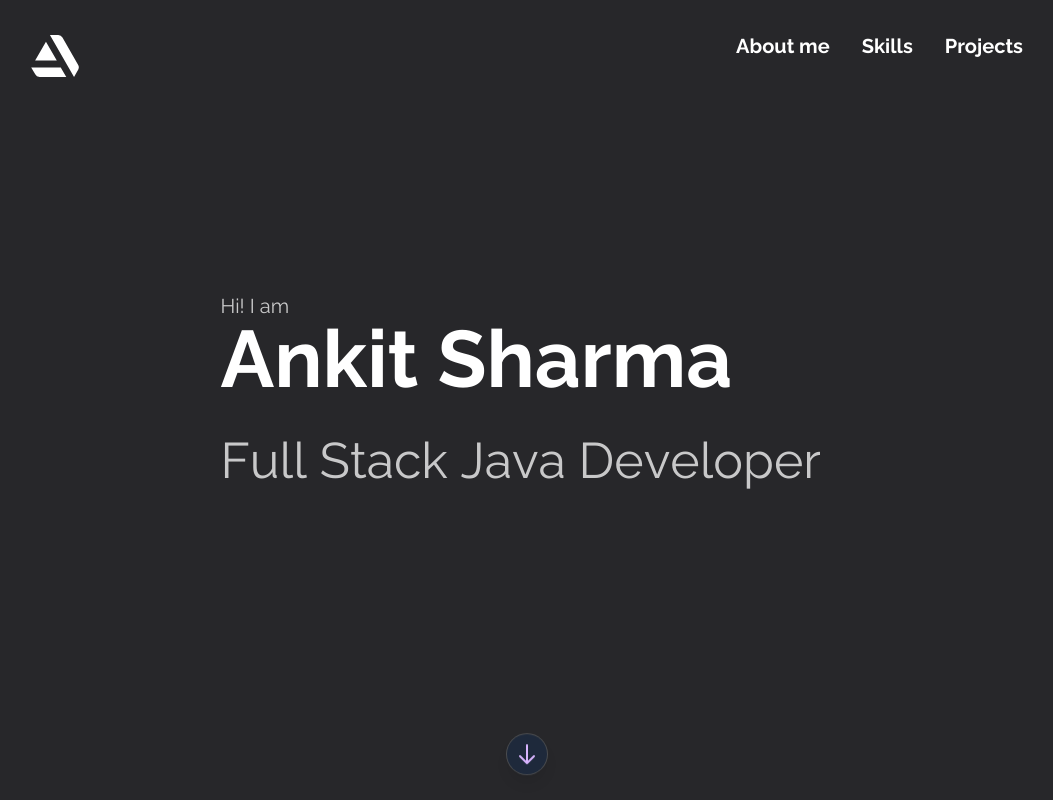
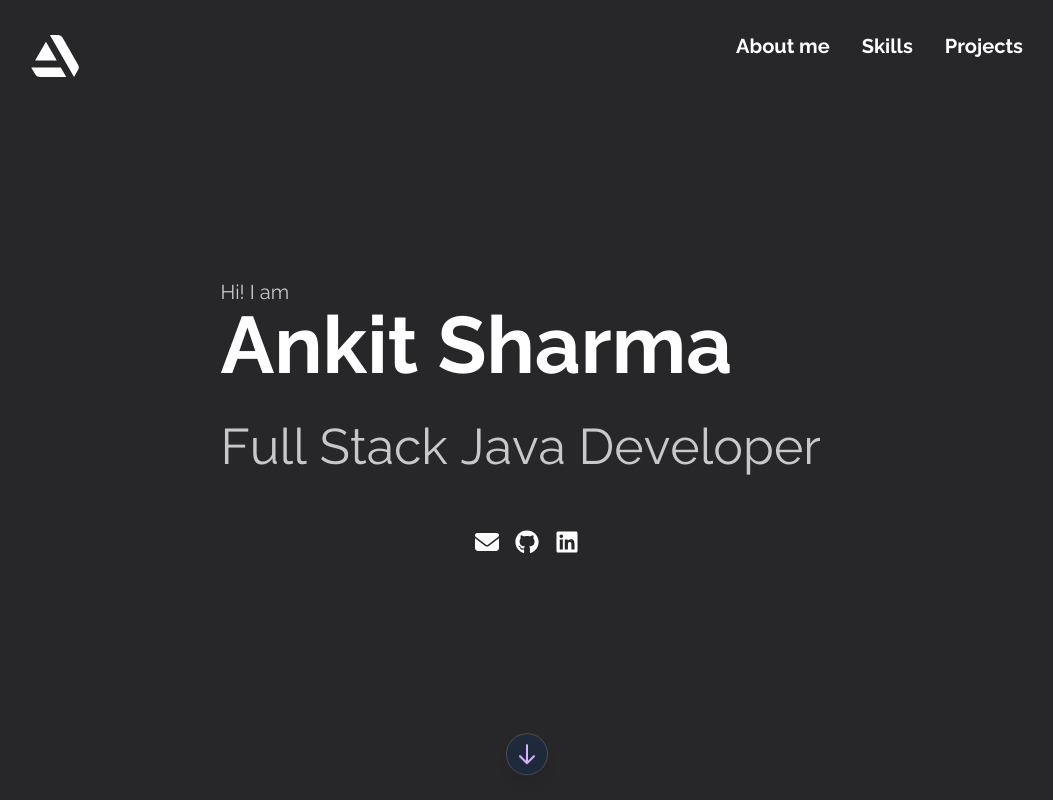
Before and after one commit to darkaster72/darkaster72.github.io, a React (Create React App) app: page / in a window 1280 px wide. Shown: the top 800 px of the page, without its empty margins (113-1166 px from the left). Built offline with nearby package versions, Linux system fonts and the light colour scheme.

Commit message:
added icons

```diff
--- a/package.json
+++ b/package.json
@@ -3,6 +3,10 @@
   "version": "0.1.0",
   "private": true,
   "dependencies": {
+    "@fortawesome/fontawesome-svg-core": "^6.1.1",
+    "@fortawesome/free-brands-svg-icons": "^6.1.1",
+    "@fortawesome/free-solid-svg-icons": "^6.1.1",
+    "@fortawesome/react-fontawesome": "^0.1.18",
     "@testing-library/jest-dom": "^5.15.0",
     "@testing-library/react": "^13.2.0",
     "@testing-library/user-event": "^14.2.0",
--- a/src/components/header/header.component.jsx
+++ b/src/components/header/header.component.jsx
@@ -1,4 +1,4 @@
-import "./header.styles.css";
+import { motion } from "framer-motion";
 import { ReactComponent as Logo } from "../../assets/logo.svg";
 
 const Header = () => (
@@ -7,9 +7,27 @@ const Header = () => (
       <Logo className="h-12 w-12"></Logo>
     </a>
     <div className="flex gap-x-8 text-xl">
-      <a href="#about">About me</a>
-      <a href="#skills">Skills</a>
-      <a href="#projects">Projects</a>
+      <motion.a
+        whileHover={{ scale: 1.2 }}
+        whileTap={{ scale: 0.9 }}
+        href="#about"
+      >
+        About me
+      </motion.a>
+      <motion.a
+        whileHover={{ scale: 1.2 }}
+        whileTap={{ scale: 0.9 }}
+        href="#skills"
+      >
+        Skills
+      </motion.a>
+      <motion.a
+        whileHover={{ scale: 1.2 }}
+        whileTap={{ scale: 0.9 }}
+        href="#projects"
+      >
+        Projects
+      </motion.a>
     </div>
   </header>
 );
--- a/src/components/header/header.styles.css
+++ /dev/null
@@ -1,3 +0,0 @@
-.header {
-
-}
--- /dev/null
+++ b/src/pages/Hero.jsx
@@ -0,0 +1,72 @@
+import { faGithub, faLinkedin } from "@fortawesome/free-brands-svg-icons";
+import { faEnvelope } from "@fortawesome/free-solid-svg-icons";
+import { FontAwesomeIcon } from "@fortawesome/react-fontawesome";
+import { motion } from "framer-motion";
+import { ReactComponent as ArrowDown } from "../assets/icons/arrow-down.svg";
+import AnimatedText from "../components/animated-text/animated-text.component";
+
+export const placeholderText = [
+  { type: "paragraph", text: "Hi! I am" },
+  { type: "heading1", text: "Ankit Sharma" },
+  {
+    type: "heading2",
+    text: "Full Stack Java Developer",
+  },
+];
+
+export const container = {
+  visible: {
+    transition: {
+      staggerChildren: 0.025,
+    },
+  },
+};
+
+const Hero = () => {
+  return (
+    <section id="home" className="h-screen flex justify-center bg-zinc-800">
+      <motion.div
+        initial="hidden"
+        animate="visible"
+        variants={container}
+        className="text-white flex flex-col justify-center"
+      >
+        <div className="container">
+          {placeholderText.map((item, index) => {
+            return <AnimatedText {...item} key={index} />;
+          })}
+        </div>
+        <div className="flex gap-x-3 justify-center items-center flex-col">
+          <div className="flex gap-x-4">
+            <motion.a
+              whileHover={{ scale: 1.2 }}
+              whileTap={{ scale: 0.9 }}
+              href="mailto:sankit72@gmail.com"
+            >
+              <FontAwesomeIcon icon={faEnvelope} className="w-6 h-6" />
+            </motion.a>
+            <motion.a
+              whileHover={{ scale: 1.2 }}
+              whileTap={{ scale: 0.9 }}
+              href="https://github.com/darkaster72"
+            >
+              <FontAwesomeIcon icon={faGithub} className="w-6 h-6" />
+            </motion.a>
+            <motion.a
+              whileHover={{ scale: 1.2 }}
+              whileTap={{ scale: 0.9 }}
+              href="https://www.linkedin.com/in/ankit72"
+            >
+              <FontAwesomeIcon icon={faLinkedin} className="w-6 h-6" />
+            </motion.a>
+          </div>
+        </div>
+      </motion.div>
+      <a href="#about" className="absolute bottom-4 flex justify-center">
+        <ArrowDown className="animate-bounce text-purple-300 bg-slate-800 p-2 w-10 h-10 ring-1 ring-slate-200/20 shadow-lg rounded-full flex items-center justify-center" />
+      </a>
+    </section>
+  );
+};
+
+export default Hero;
--- a/src/pages/home.component.jsx
+++ b/src/pages/home.component.jsx
@@ -1,50 +1,13 @@
 import { motion } from "framer-motion";
-import { ReactComponent as ArrowDown } from "../assets/icons/arrow-down.svg";
 import AboutMe from "../components/about-me/about-me.component";
 import Projects from "../components/projects/projects.component";
-import AnimatedText from "../components/animated-text/animated-text.component";
+import Hero from "./Hero";
 import "./home.styles.css";
 import Skills from "./Skills";
 
-const placeholderText = [
-  { type: "paragraph", text: "Hi! I am" },
-  { type: "heading1", text: "Ankit Sharma" },
-  {
-    type: "heading2",
-    text: "Full Stack Java Developer",
-  },
-];
-
-const container = {
-  visible: {
-    transition: {
-      staggerChildren: 0.025,
-    },
-  },
-};
-
 const HomePage = () => (
   <motion.div layoutScroll>
-    <section id="home" className="h-screen flex justify-center bg-zinc-800">
-      <motion.div
-        initial="hidden"
-        animate="visible"
-        variants={container}
-        className="text-white flex flex-col justify-center"
-      >
-        <div className="container">
-          {placeholderText.map((item, index) => {
-            return <AnimatedText {...item} key={index} />;
-          })}
-        </div>
-        {/* <p className="text-xl">Hi, I am</p>
-        <p className="text-5xl font-semibold uppercase">Ankit Sharma</p>
-        <p className="text-4xl font-serif mt-4">Full Stack Java Developer</p> */}
-      </motion.div>
-      <a href="#about" className="absolute bottom-4 flex justify-center">
-        <ArrowDown className="animate-bounce text-purple-300 bg-slate-800 p-2 w-10 h-10 ring-1 ring-slate-200/20 shadow-lg rounded-full flex items-center justify-center" />
-      </a>
-    </section>
+    <Hero />
     <AboutMe></AboutMe>
     <Projects />
     <Skills />
```
Also changed, not shown: 1 other file (tests, documents, lock files or other folders).
